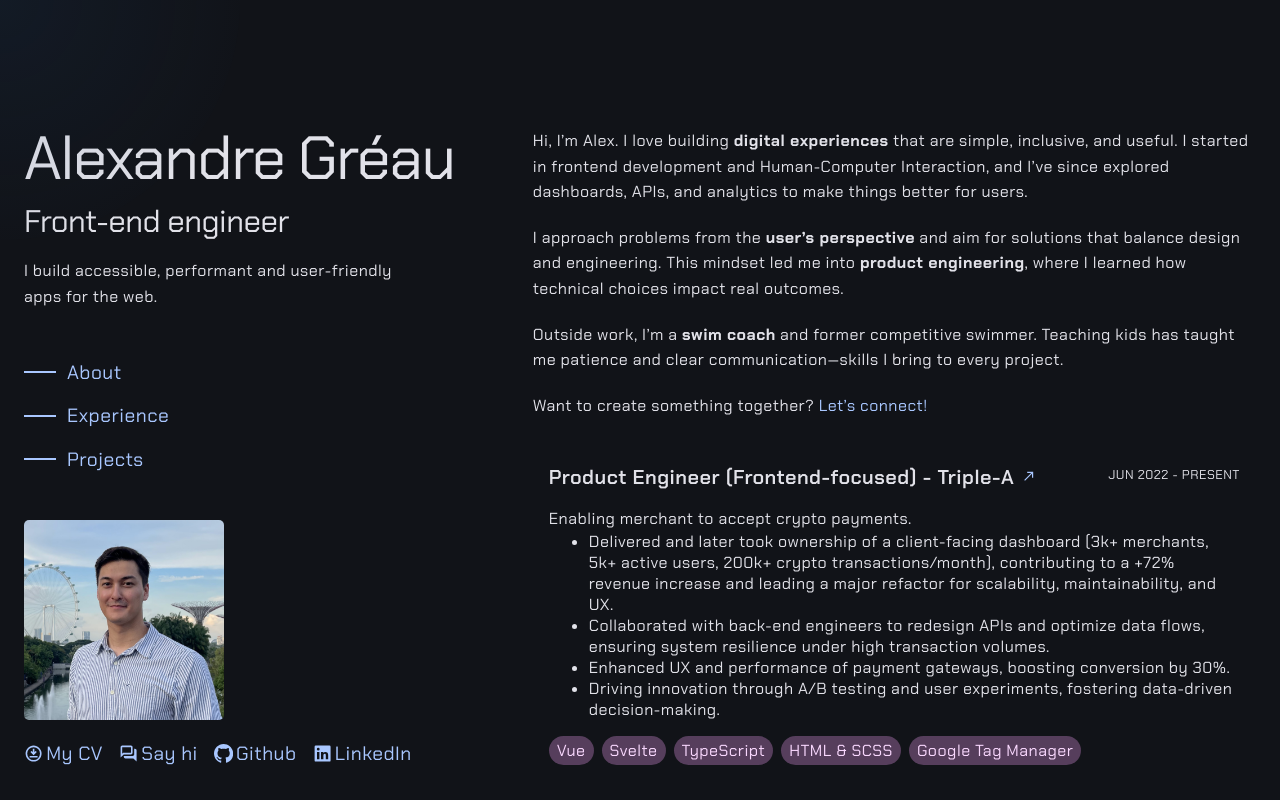
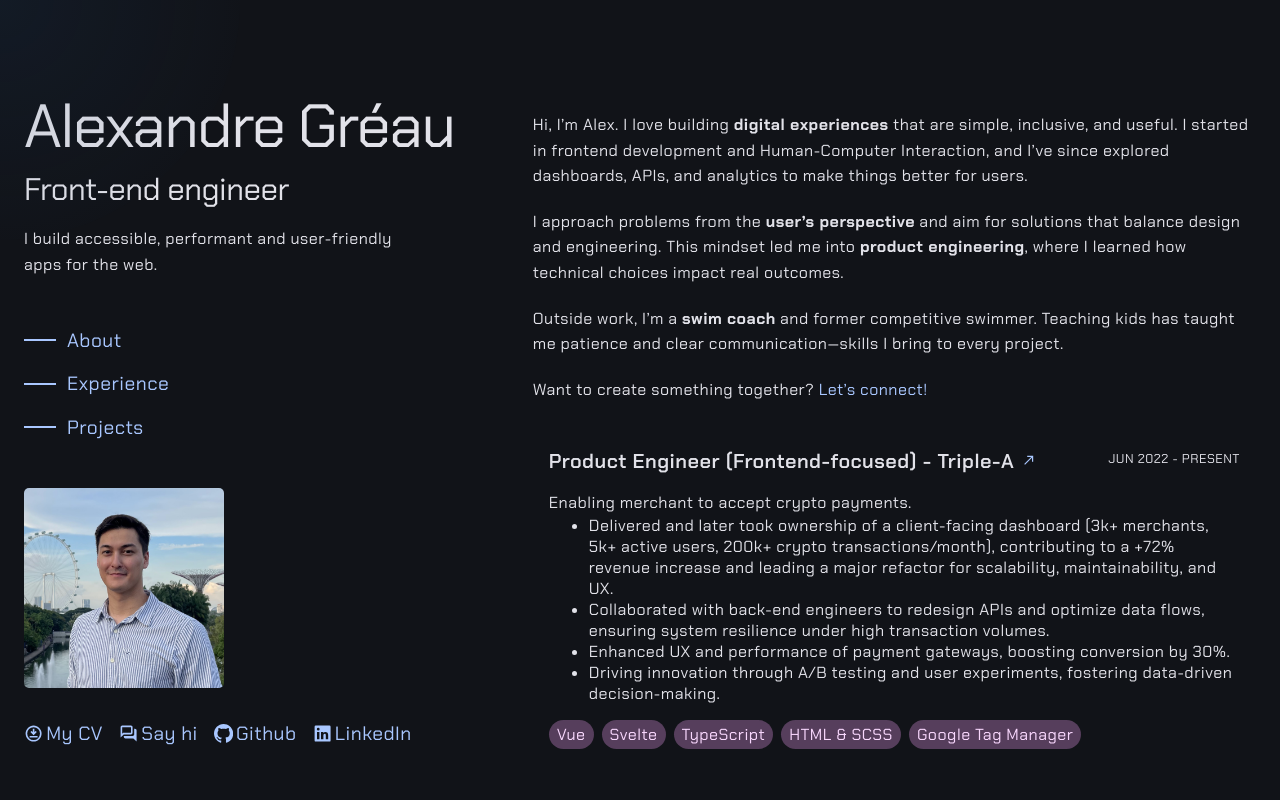
Before and after one commit to AlexGreau/Portfolio, a Vue app: page / in a window 1280 px wide. Shown: the top 800 px of the page. Built offline with nearby package versions, Linux system fonts and the light colour scheme.

Commit message:
fix: adjusted height

```diff
--- a/src/views/HomeView.vue
+++ b/src/views/HomeView.vue
@@ -317,7 +317,7 @@ onBeforeUnmount(() => {
   padding: 0rem 1.5rem;
   & > section.hero-wrapper {
     padding-bottom: 20px;
-    padding-top: 6rem;
+    padding-top: 4rem;
     display: flex;
     flex-wrap: nowrap;
     flex: 0 1 40%;
@@ -326,7 +326,7 @@ onBeforeUnmount(() => {
     position: sticky;
     top: 2rem;
     align-self: self-start;
-    max-height: calc(100vh - 6rem);
+    max-height: calc(100vh - 4rem);
     h1 {
       margin-bottom: 0px;
       // override default font size
@@ -436,7 +436,7 @@ onBeforeUnmount(() => {
 
   & > div.content-wrapper {
     flex: 1 1 50%;
-    padding-top: 8rem;
+    padding-top: 7rem;
     & > section.about-wrapper {
       margin-bottom: 20px;
       padding: 0px;
```
